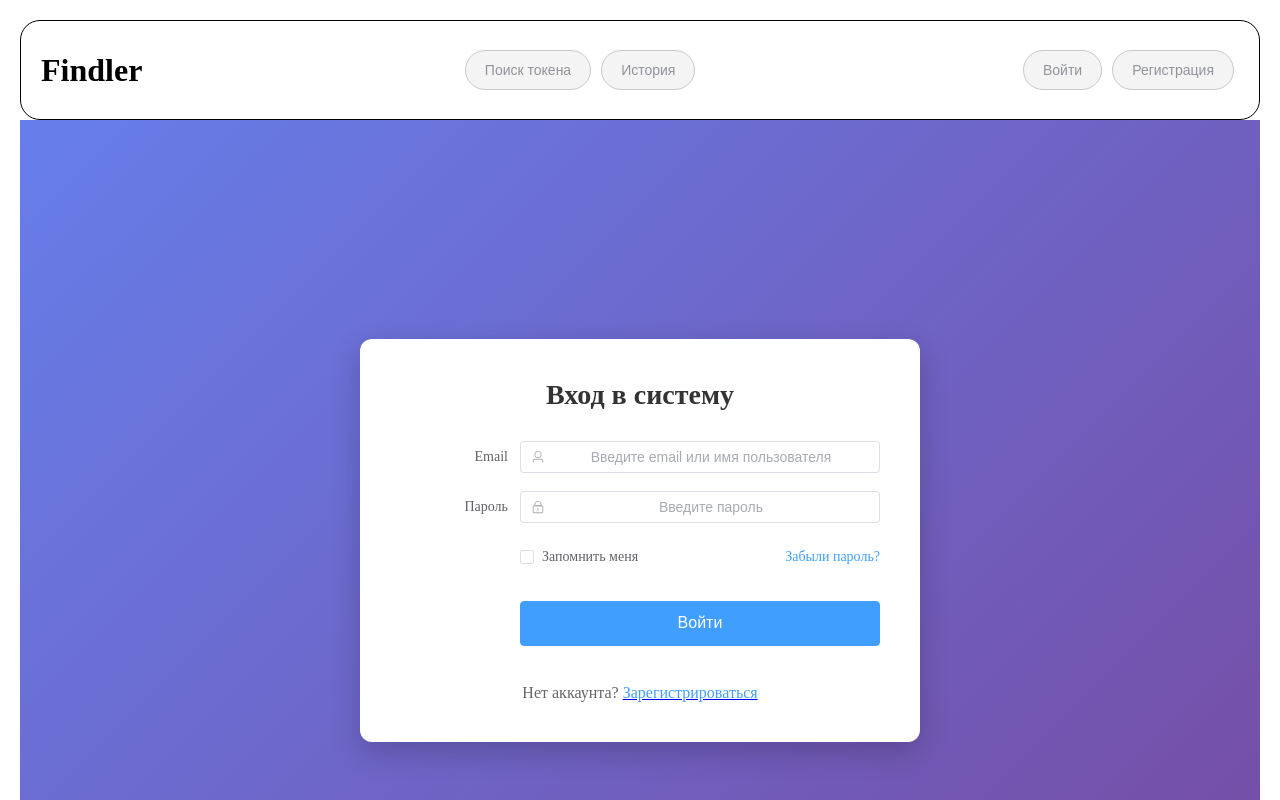
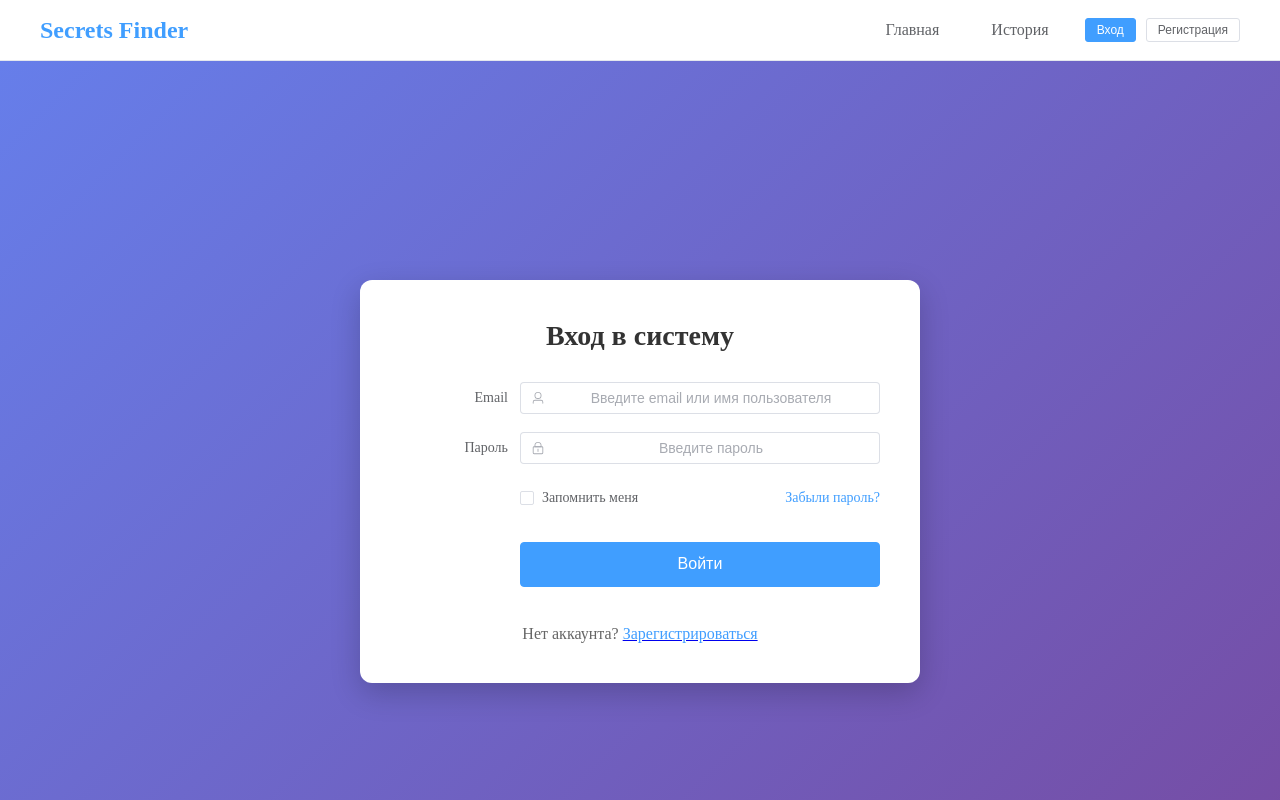
Before and after one commit to KrovavyiParen/FinderSecrets, a Vue app in the folder Frontend/FinderSecrets/: page /login in a window 1280 px wide. Shown: the top 800 px of the page. Built offline with nearby package versions, Linux system fonts and the light colour scheme.

Commit message:
авторизация

```diff
--- a/Frontend/FinderSecrets/package.json
+++ b/Frontend/FinderSecrets/package.json
@@ -12,6 +12,7 @@
     "preview": "vite preview"
   },
   "dependencies": {
+    "pinia": "^2.1.7",
     "@element-plus/icons-vue": "^2.3.2",
     "axios": "^1.12.2",
     "element-plus": "^2.11.7",
--- a/Frontend/FinderSecrets/src/App.vue
+++ b/Frontend/FinderSecrets/src/App.vue
@@ -3,22 +3,28 @@ import { RouterLink, RouterView } from 'vue-router'
 </script>
 
 <template>
-
   <el-main class="elmain">
     <TheHeader/>
     <RouterView />
     <TheFooter/>
   </el-main>
-
-
 </template>
 
 <script>
 import TheHeader from "./components/TheHeader.vue";
 import TheFooter from "./components/TheFooter.vue";
 
+export default {
+  components: {
+    TheHeader,
+    TheFooter
+  }
+}
 </script>
 
 <style scoped>
-
+.elmain {
+  min-height: 100vh;
+  padding: 0;
+}
 </style>
--- a/Frontend/FinderSecrets/src/components/TheHeader.vue
+++ b/Frontend/FinderSecrets/src/components/TheHeader.vue
@@ -1,49 +1,160 @@
 <template>
-  <el-header class="main-header">
-    <h1>
-      Findler
-    </h1>
-    <div class="bt_in">
-      <RouterLink to="/"><el-button size="large" type="info" plain  round class="bt">Поиск токена</el-button></RouterLink>
-      <RouterLink to="/history"> <el-button size="large" type="info" plain  round class="bt">История</el-button></RouterLink>
+  <header class="header">
+    <div class="header-content">
+      <div class="logo">
+        <RouterLink to="/">Secrets Finder</RouterLink>
+      </div>
+      <nav class="nav">
+        <RouterLink to="/" class="nav-link">Главная</RouterLink>
+        <RouterLink to="/history" class="nav-link">История</RouterLink>
+
+        <!-- Кнопки входа/регистрации - показываем только когда НЕ авторизован -->
+        <div v-if="!isAuthenticated" class="auth-buttons">
+          <RouterLink to="/login">
+            <el-button type="primary" size="small">Вход</el-button>
+          </RouterLink>
+          <RouterLink to="/registr">
+            <el-button size="small">Регистрация</el-button>
+          </RouterLink>
+        </div>
+
+        <!-- Информация пользователя и кнопка выхода - показываем только когда авторизован -->
+        <div v-else class="user-section">
+          <span class="user-email">{{ userEmail }}</span>
+          <el-button @click="logout" type="danger" size="small" plain>Выйти</el-button>
+        </div>
+      </nav>
     </div>
-    <div class="bt_in">
-      <RouterLink to="/login"> <el-button size="large" type="info" plain  round class="bt">Войти</el-button></RouterLink>
-      <RouterLink to="/registr"> <el-button size="large" type="info" plain  round class="bt">Регистрация</el-button></RouterLink>
-    </div>
-  </el-header>
+  </header>
 </template>
 
 <script setup>
-import { RouterLink} from 'vue-router'
+import { ref, onMounted, onUnmounted } from 'vue'
+import { useRouter } from 'vue-router'
+import { ElMessage } from 'element-plus'
 
+const router = useRouter()
 
+// Реактивные переменные
+const isAuthenticated = ref(false)
+const userEmail = ref('')
+
+// Функция проверки аутентификации
+const checkAuth = () => {
+  const token = localStorage.getItem('authToken') || sessionStorage.getItem('authToken')
+  const userData = localStorage.getItem('userData')
+
+  isAuthenticated.value = !!token
+
+  if (userData) {
+    try {
+      const user = JSON.parse(userData)
+      userEmail.value = user.email || user.username || 'Пользователь'
+    } catch (e) {
+      userEmail.value = 'Пользователь'
+    }
+  } else {
+    userEmail.value = 'Пользователь'
+  }
+}
+
+// Функция выхода
+const logout = () => {
+  localStorage.removeItem('authToken')
+  sessionStorage.removeItem('authToken')
+  localStorage.removeItem('userData')
+  localStorage.removeItem('userEmail')
+
+  ElMessage.success('Вы успешно вышли из системы')
+  checkAuth() // Обновляем состояние
+  router.push('/')
+}
+
+// Слушаем кастомные события для обновления состояния
+const handleAuthUpdate = () => {
+  checkAuth()
+}
+
+// Инициализация при монтировании компонента
+onMounted(() => {
+  checkAuth()
+  // Слушаем кастомное событие для обновления аутентификации
+  window.addEventListener('auth-update', handleAuthUpdate)
+})
+
+// Очистка при размонтировании
+onUnmounted(() => {
+  window.removeEventListener('auth-update', handleAuthUpdate)
+})
 </script>
 
 <style scoped>
-
-h1{
-  color: black;
+.header {
+  background: #fff;
+  box-shadow: 0 2px 4px rgba(0,0,0,0.1);
+  padding: 0 20px;
+  border-bottom: 1px solid #e4e7ed;
 }
 
-.bt_in{
+.header-content {
   display: flex;
+  justify-content: space-between;
+  align-items: center;
+  max-width: 1200px;
+  margin: 0 auto;
+  height: 60px;
 }
 
-.bt{
-    margin-left: 5px;
-    margin-right: 5px;
+.logo a {
+  font-size: 24px;
+  font-weight: bold;
+  color: #409EFF;
+  text-decoration: none;
 }
 
-
-.main-header {
-  height: 100px;
-  width: 100%;
-  border: 1px, solid , black;
-  border-radius: 20px;
-  color: white;
+.nav {
   display: flex;
-  justify-content: space-between;
+  align-items: center;
+  gap: 20px;
 }
 
+.nav-link {
+  text-decoration: none;
+  color: #606266;
+  padding: 8px 16px;
+  border-radius: 4px;
+  transition: all 0.3s;
+}
+
+.nav-link:hover {
+  color: #409EFF;
+  background: #ecf5ff;
+}
+
+.nav-link.router-link-active {
+  color: #409EFF;
+  background: #ecf5ff;
+}
+
+.auth-buttons {
+  display: flex;
+  gap: 10px;
+  align-items: center;
+}
+
+.user-section {
+  display: flex;
+  align-items: center;
+  gap: 15px;
+}
+
+.user-email {
+  color: #606266;
+  font-size: 14px;
+}
+
+/* Убираем подчеркивание у ссылок с кнопками */
+.auth-buttons a {
+  text-decoration: none;
+}
 </style>
--- a/Frontend/FinderSecrets/src/main.js
+++ b/Frontend/FinderSecrets/src/main.js
@@ -1,6 +1,7 @@
 import './assets/main.css'
 
 import { createApp } from 'vue'
+import { createPinia } from 'pinia'
 import ElementPlus from 'element-plus'
 import 'element-plus/dist/index.css'
 import * as ElementPlusIconsVue from '@element-plus/icons-vue'
@@ -9,7 +10,9 @@ import App from './App.vue'
 import router from './router'
 
 const app = createApp(App)
+const pinia = createPinia()
 
+app.use(pinia) // Добавьте эту строку ПЕРЕД router
 app.use(ElementPlus)
 
 for (const [key, component] of Object.entries(ElementPlusIconsVue)) {
--- a/Frontend/FinderSecrets/src/router/index.js
+++ b/Frontend/FinderSecrets/src/router/index.js
@@ -11,11 +11,13 @@ const router = createRouter({
       path: '/',
       name: 'home',
       component: HomeView,
+      meta: { requiresAuth: true }
     },
     {
       path: '/history',
       name: 'history',
       component: History,
+      meta: { requiresAuth: true }
     },
     {
       path: '/login',
@@ -30,4 +32,17 @@ const router = createRouter({
   ],
 })
 
+// Функция проверки аутентификации
+const isAuthenticated = () => {
+  return !!localStorage.getItem('authToken') || !!sessionStorage.getItem('authToken')
+}
+
+router.beforeEach((to, from, next) => {
+  if (to.meta.requiresAuth && !isAuthenticated()) {
+    next('/login')
+  } else {
+    next()
+  }
+})
+
 export default router
--- /dev/null
+++ b/Frontend/FinderSecrets/src/utils/api.js
@@ -0,0 +1,31 @@
+import axios from 'axios'
+
+const api = axios.create({
+  baseURL: 'http://localhost:5200/api',
+})
+
+// Добавляем токен к каждому запросу
+api.interceptors.request.use((config) => {
+  const token = localStorage.getItem('authToken') || sessionStorage.getItem('authToken')
+  if (token) {
+    config.headers.Authorization = `Bearer ${token}`
+  }
+  return config
+})
+
+// Обрабатываем ошибки авторизации
+api.interceptors.response.use(
+  (response) => response,
+  (error) => {
+    if (error.response?.status === 401) {
+      // Токен истек или невалидный
+      localStorage.removeItem('authToken')
+      sessionStorage.removeItem('authToken')
+      localStorage.removeItem('userData')
+      window.location.href = '/login'
+    }
+    return Promise.reject(error)
+  }
+)
+
+export default api
--- a/Frontend/FinderSecrets/src/views/HomeView.vue
+++ b/Frontend/FinderSecrets/src/views/HomeView.vue
@@ -145,7 +145,7 @@
 <script setup>
 import { ref } from 'vue'
 import { UploadFilled } from '@element-plus/icons-vue'
-import axios from '../../node_modules/axios/dist/axios.min.js'
+import api from '@/utils/api'
 
 const inputMode = ref('text')
 const textarea = ref('')
@@ -199,7 +199,7 @@ const sendText = async () => {
   result.value = null
 
   try {
-      const response = await axios.post('http://localhost:5200/api/secretsfinder/scan-text', {
+      const response = await api.post('/secretsfinder/scan-text', {
       text: textarea.value
     })
       result.value = response.data
@@ -224,7 +224,7 @@ const sendFile = async () => {
   try {
     const formData = new FormData()
     formData.append('file', currentFile.value)
-    const response = await axios.post('http://localhost:5200/api/secretsfinder/scan-file', formData,
+    const response = await api.post('/secretsfinder/scan-file', formData,
     {
       headers: {
         'Content-Type': 'multipart/form-data'  // ← ВАЖНО!
--- a/Frontend/FinderSecrets/src/views/LoginView.vue
+++ b/Frontend/FinderSecrets/src/views/LoginView.vue
@@ -157,7 +157,10 @@ const submitForm = async (formEl) => {
       localStorage.setItem('userData', JSON.stringify(response.data.user))
     }
 
-    // Редирект на главную страницу или dashboard
+    // Отправляем кастомное событие для обновления хедера
+    window.dispatchEvent(new CustomEvent('auth-update'))
+
+    // Редирект на главную страницу
     router.push('/')
 
   } catch (error) {
--- a/Frontend/FinderSecrets/src/views/RegistrView.vue
+++ b/Frontend/FinderSecrets/src/views/RegistrView.vue
@@ -99,6 +99,10 @@ import { ref, reactive } from 'vue'
 import { User, Message, Lock } from '@element-plus/icons-vue'
 import { ElMessage } from 'element-plus'
 import axios from 'axios'
+import { useRouter } from 'vue-router'
+
+// Роутер для навигации
+const router = useRouter()
 
 // Реф для формы
 const registerFormRef = ref()
@@ -176,8 +180,10 @@ const submitForm = async (formEl) => {
     ElMessage.success('Регистрация прошла успешно!')
     console.log('Ответ сервера:', response.data)
 
-    // Здесь можно добавить редирект на страницу входа или другую страницу
-    // Например: router.push('/login')
+    // Редирект на страницу входа после успешной регистрации
+    setTimeout(() => {
+      router.push('/login')
+    }, 1500)
 
   } catch (error) {
     // Обработка ошибок
```
Also changed, not shown: Frontend/FinderSecrets/src/stores/auth.js (added, +50 -0 lines), Frontend/FinderSecrets/src/views/HistoryView.vue (+87 -7 lines). Lines whose indentation alone changed are shown as unchanged.
